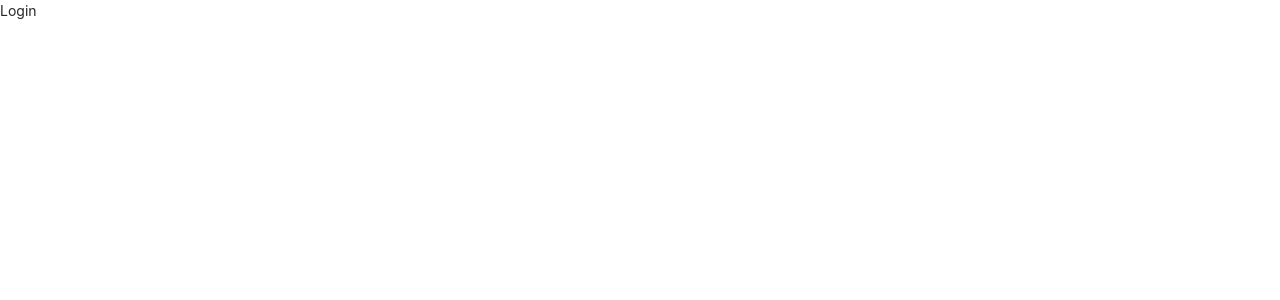
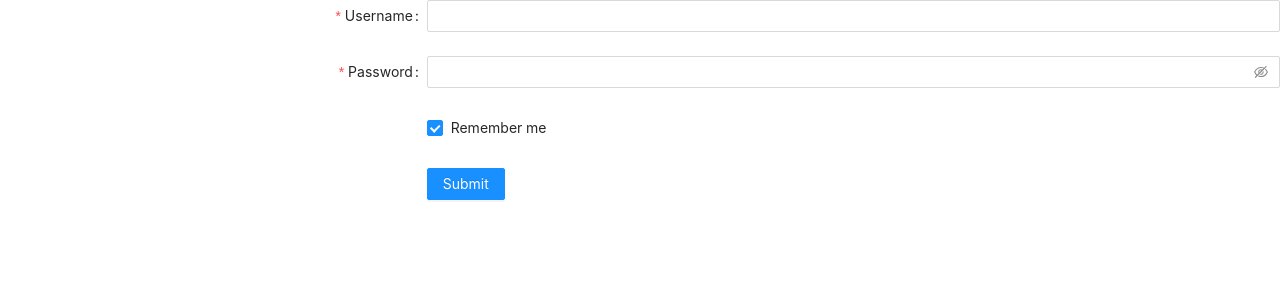
Before and after one commit to Sunny-117/my-treasure, a React (Vite) app: page /login in a window 1280 px wide. Shown: the top 300 px of the page. Built offline with nearby package versions, Linux system fonts and the light colour scheme.

Commit message:
feat: add new feature

```diff
--- a/src/components/Login/index.jsx
+++ b/src/components/Login/index.jsx
@@ -1,7 +1,78 @@
-import React from 'react'
 
-export default function Login() {
+
+import { Button, Checkbox, Form, Input } from 'antd';
+import React from 'react';
+const Login = () => {
+    const onFinish = (values) => {
+        console.log('Success:', values);
+    };
+    const onFinishFailed = (errorInfo) => {
+        console.log('Failed:', errorInfo);
+    };
     return (
-        <div>Login</div>
-    )
-}
+        <Form
+            name="basic"
+            labelCol={{
+                span: 8,
+            }}
+            wrapperCol={{
+                span: 16,
+            }}
+            initialValues={{
+                remember: true,
+            }}
+            onFinish={onFinish}
+            onFinishFailed={onFinishFailed}
+            autoComplete="off"
+        >
+            <Form.Item
+                label="Username"
+                name="username"
+                rules={[
+                    {
+                        required: true,
+                        message: 'Please input your username!',
+                    },
+                ]}
+            >
+                <Input />
+            </Form.Item>
+
+            <Form.Item
+                label="Password"
+                name="password"
+                rules={[
+                    {
+                        required: true,
+                        message: 'Please input your password!',
+                    },
+                ]}
+            >
+                <Input.Password />
+            </Form.Item>
+
+            <Form.Item
+                name="remember"
+                valuePropName="checked"
+                wrapperCol={{
+                    offset: 8,
+                    span: 16,
+                }}
+            >
+                <Checkbox>Remember me</Checkbox>
+            </Form.Item>
+
+            <Form.Item
+                wrapperCol={{
+                    offset: 8,
+                    span: 16,
+                }}
+            >
+                <Button type="primary" htmlType="submit">
+                    Submit
+                </Button>
+            </Form.Item>
+        </Form>
+    );
+};
+export default Login;
```
Also changed, not shown: src/components/Logon/index.jsx (+76 -5 lines).
